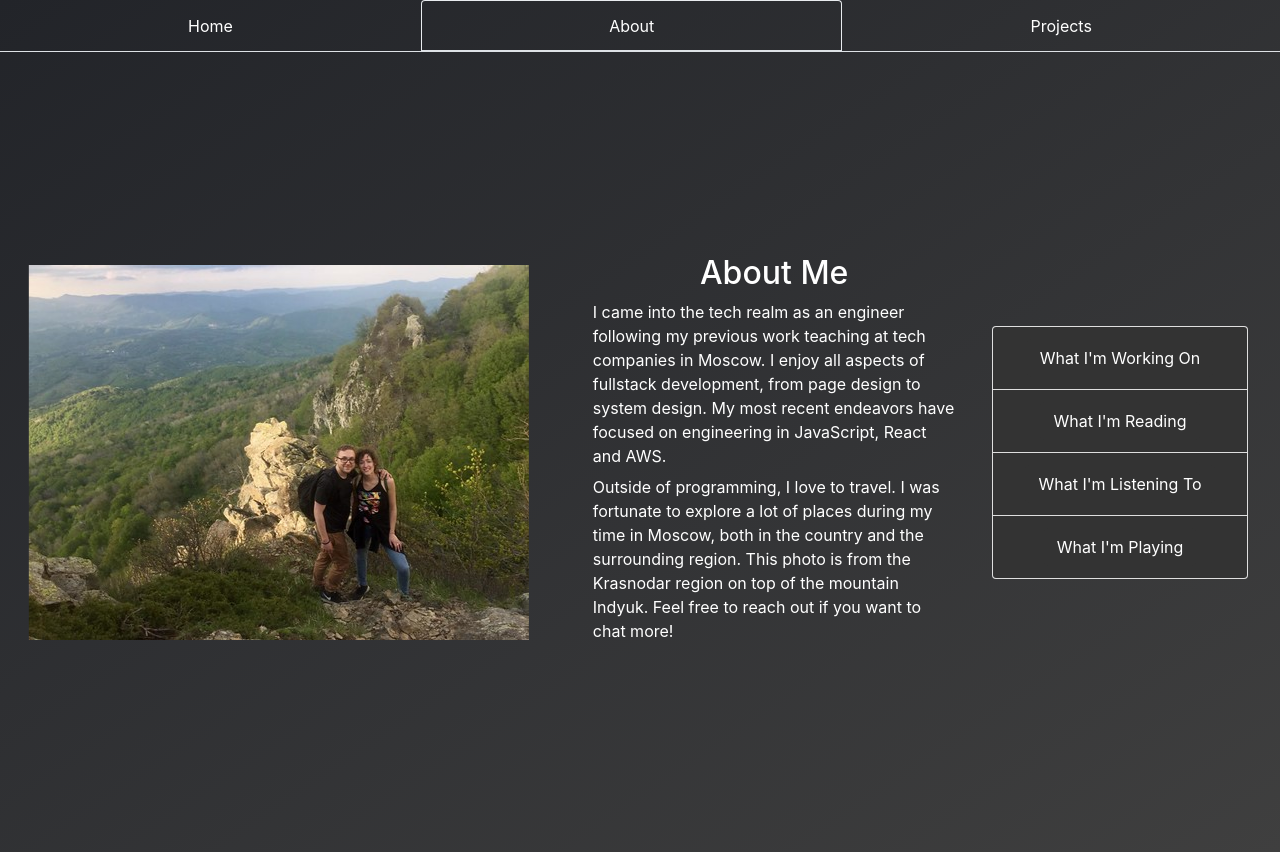
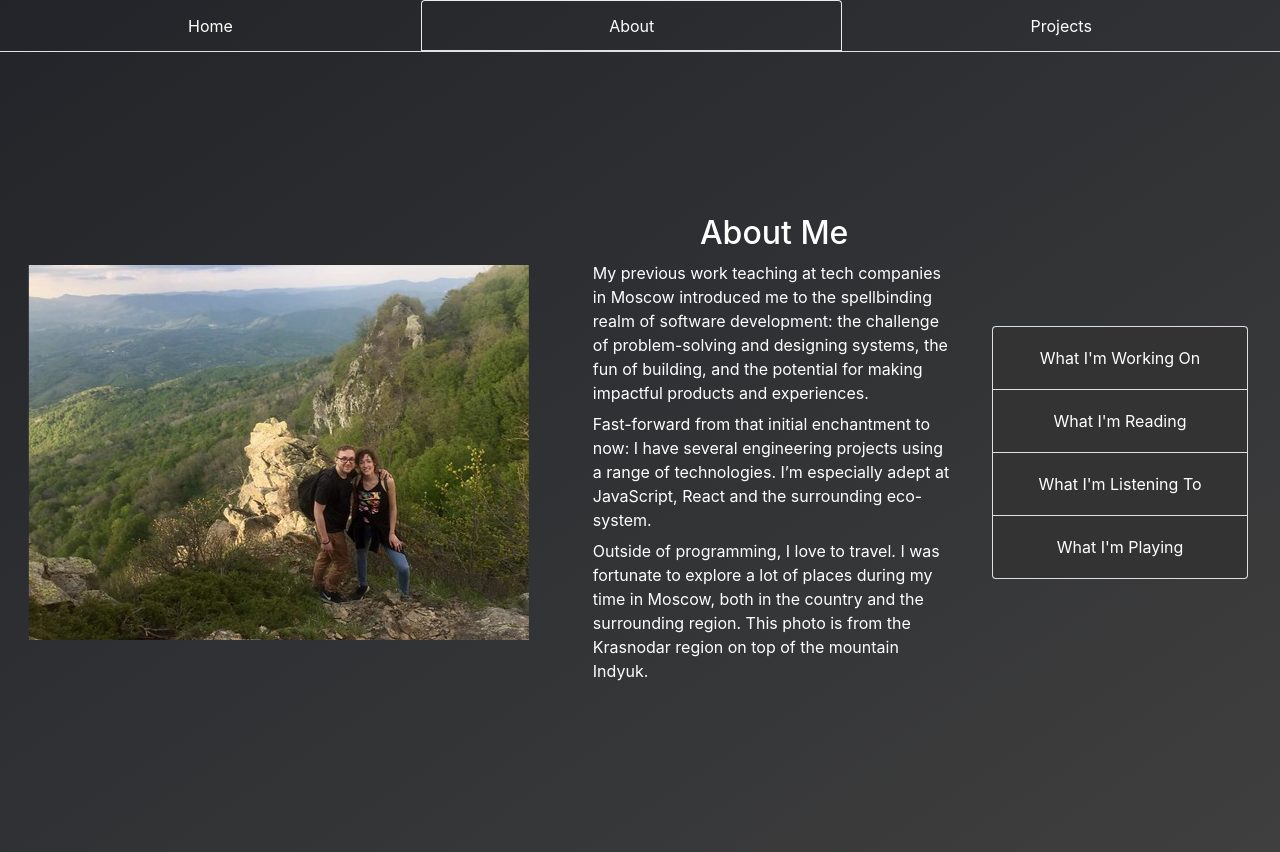
Before and after one commit to rose-paul/personal_site, a React app: page / in a window 1280 px wide. Both pictures are taken after a click on the button "About". Built offline with nearby package versions, Linux system fonts and the light colour scheme.

Commit message:
change bio

```diff
--- a/frontend/about.jsx
+++ b/frontend/about.jsx
@@ -7,17 +7,21 @@ const About = () => (
     <section className="about">
       <h2>About Me</h2>
       <article>
-        I came into the tech realm as an engineer following my previous work
-        teaching at tech companies in Moscow. I enjoy all aspects of fullstack development,
-        from page design to system design. My most recent endeavors have focused on
-        engineering in JavaScript, React and AWS.
+      My previous work teaching at tech companies in Moscow introduced me to the spellbinding realm of software
+       development: the challenge of problem-solving and designing systems, the fun of building, and the potential for making
+       impactful products and experiences.
+      </article>
+      <article>
+        Fast-forward from that initial enchantment to now: I have several
+        engineering projects using a range of technologies.
+        I’m especially adept at JavaScript, React and the surrounding eco-system.
       </article>
 
       <article>
         Outside of programming, I love to travel. I was fortunate to explore a
         lot of places during my time in Moscow, both in the country and the
         surrounding region. This photo is from the Krasnodar region on top of
-        the mountain Indyuk. Feel free to reach out if you want to chat more!
+        the mountain Indyuk.
       </article>
     </section>
         <Facts />
```
Also changed, not shown: 1 other file (tests, documents, lock files or other folders).
